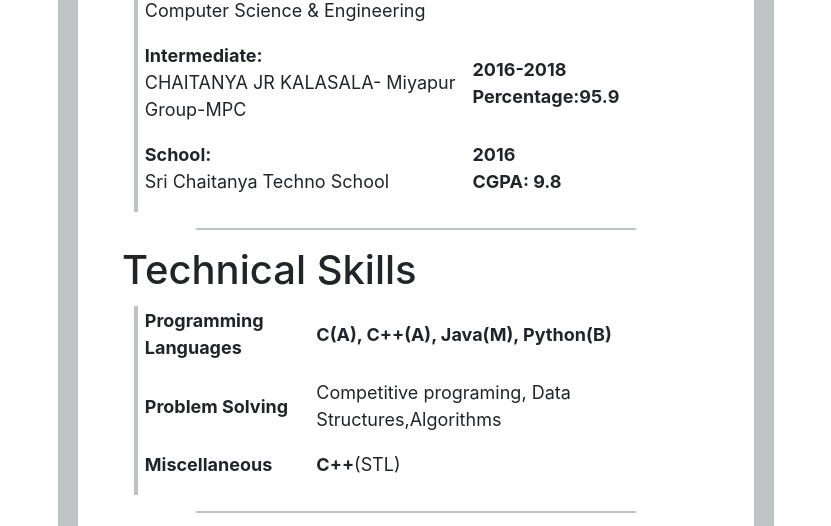
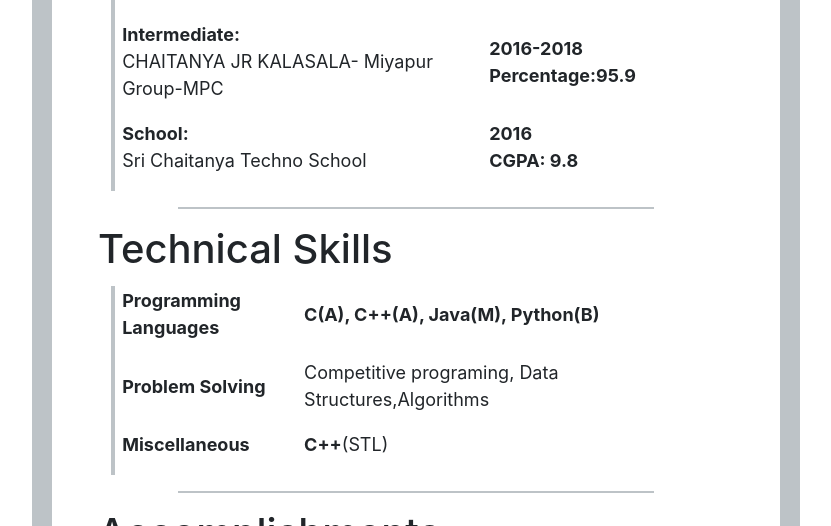
Before and after one commit to andedheerajreddy/webdev, a website: page frontend/html/index.html in a window 1280 px wide. Shown: the part 574-1100 px from the top of the page, without its empty margins (224-1055 px from the left). Drawn offline with nearby package versions, Linux system fonts and the light colour scheme; files that its build step writes are made by us from their sources.

```diff
--- a/frontend/css/index.css
+++ b/frontend/css/index.css
@@ -2,7 +2,7 @@
 	border: 20px solid #bdc3c7;
 
     padding: 2%;
-    margin: 2% 22%;
+    margin: 2% 20%;
 
 }
 .top{
```
